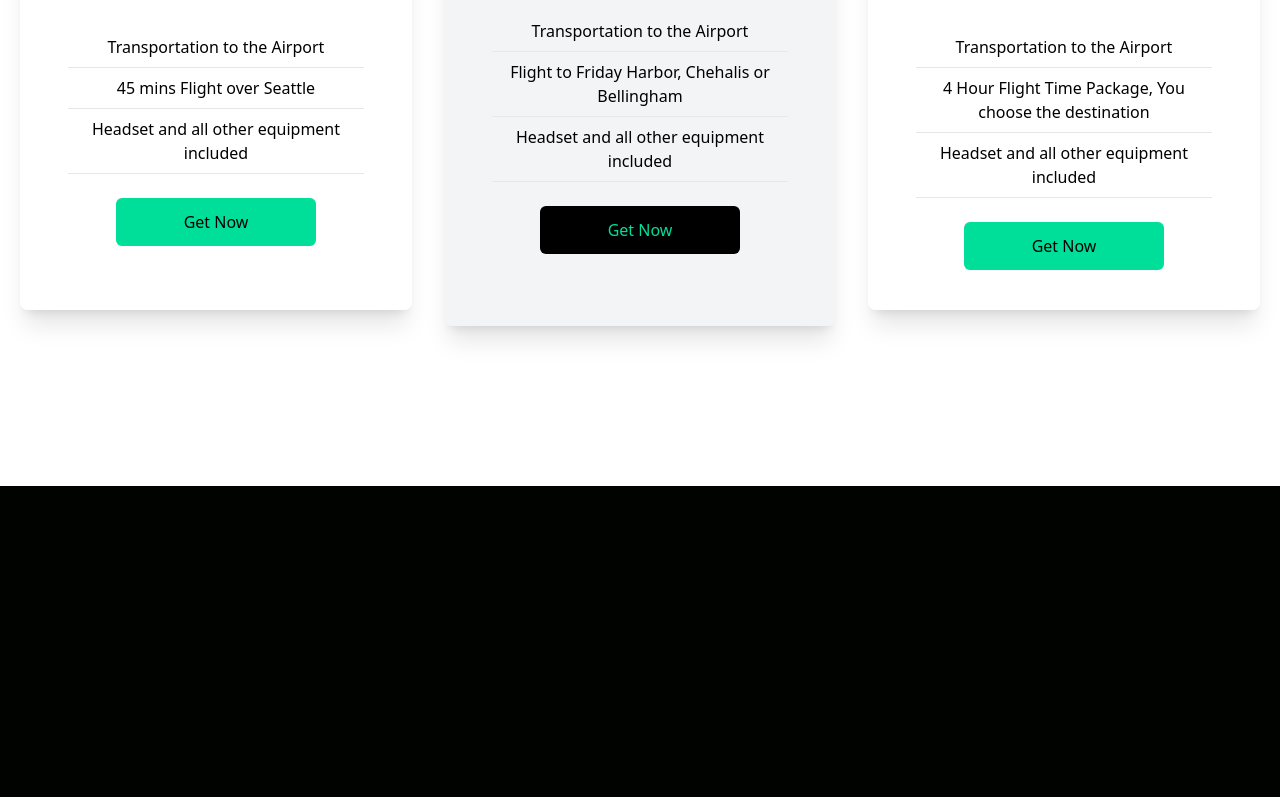
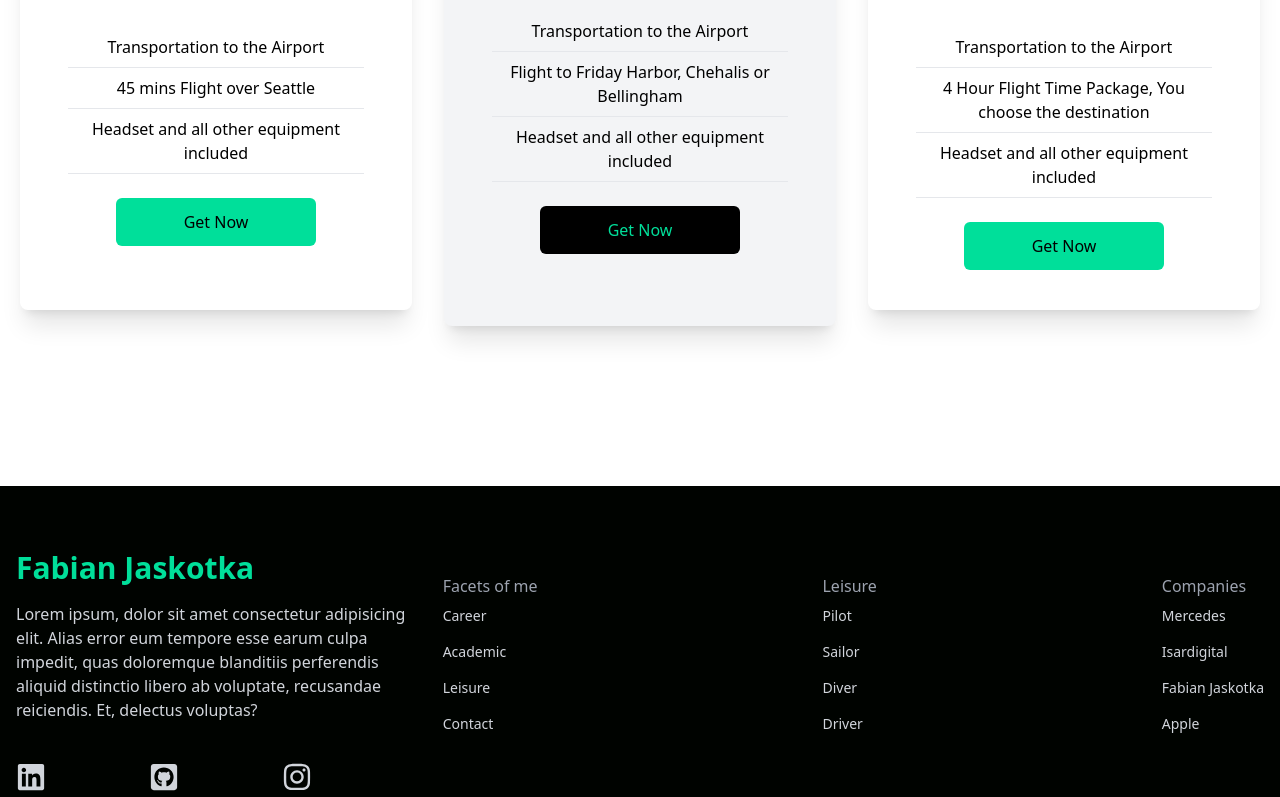
Before and after one commit to fjaskotka/Fabi_Personal, a React (Create React App) app in the folder fabis-website/: page / in a window 1280 px wide. Shown: the part 2000-2797 px from the top of the page. Before the commit the page ends 2486 px from the top, so only its background shows below. Built offline with nearby package versions, Linux system fonts and the light colour scheme.

Commit message:
Initial website completed with footer added

```diff
--- a/fabis-website/src/App.js
+++ b/fabis-website/src/App.js
@@ -3,7 +3,8 @@ import Navbar from './components/Navbar'
 import Hero from './components/Hero'
 import Analytics from './components/Analytics'
 import Newsletter from './components/Newsletter'
-import Cards from './components/Cards';
+import Cards from './components/Cards'
+import Footer from './components/Footer'
 
 function App() {
   return (
@@ -13,6 +14,7 @@ function App() {
       <Analytics/>
       <Newsletter/>
       <Cards/>
+      <Footer/>
     </div>
 
   );
--- /dev/null
+++ b/fabis-website/src/components/Footer.jsx
@@ -0,0 +1,53 @@
+import React from 'react'
+import {
+    FaLinkedin,
+    FaGithubSquare,
+    FaInstagram} from 'react-icons/fa'
+
+const Footer = () => {
+  return (
+    <div className='wax-w-[1240px] mx-auto py-16 px-4 grid lg:grid-cols-3 gap-8 text-gray-300'>
+        <div>
+            <h1 className='w-full text-3xl font-bold text-[#00df9a]'>Fabian Jaskotka</h1>
+            <p className='py-4'> Lorem ipsum, dolor sit amet consectetur adipisicing elit. Alias error eum tempore esse earum culpa impedit, quas doloremque blanditiis perferendis aliquid distinctio libero ab voluptate, recusandae reiciendis. Et, delectus voluptas?</p>
+            <div className='flex justify-between md:w-[75%] my-6'>
+                <FaLinkedin size={30}/>
+                <FaGithubSquare size={30}/>
+                <FaInstagram size={30}/>
+            </div>
+        </div>
+        <div className='lg: col-span-2 flex justify-between mt-6'>
+            <div>
+                <h6 className='font-medium text-gray-400'>Facets of me</h6>
+                <ul>
+                    <li className='py-2 text-sm'>Career</li>
+                    <li className='py-2 text-sm'>Academic</li>
+                    <li className='py-2 text-sm'>Leisure</li>
+                    <li className='py-2 text-sm'>Contact</li>
+                </ul>
+            </div>
+            <div>
+                <h6 className='font-medium text-gray-400'>Leisure</h6>
+                <ul>
+                    <li className='py-2 text-sm'>Pilot</li>
+                    <li className='py-2 text-sm'>Sailor</li>
+                    <li className='py-2 text-sm'>Diver</li>
+                    <li className='py-2 text-sm'>Driver</li>
+                </ul>
+            </div>
+            <div>
+                <h6 className='font-medium text-gray-400'>Companies</h6>
+                <ul>
+                    <li className='py-2 text-sm'>Mercedes</li>
+                    <li className='py-2 text-sm'>Isardigital</li>
+                    <li className='py-2 text-sm'>Fabian Jaskotka</li>
+                    <li className='py-2 text-sm'>Apple</li>
+                </ul>
+            </div>
+
+        </div>
+    </div>
+  )
+}
+
+export default Footer
--- a/fabis-website/src/components/Hero.jsx
+++ b/fabis-website/src/components/Hero.jsx
@@ -6,12 +6,12 @@ const Hero = ()  => {
     return (
         <div className='text-white'>
             <div className='max-w-[800px] mt-[-96px] w-full h-screen mx-auto text-center flex flex-col justify-center'>
-                <p className='text-[#00df9a] font-bold p-2'>Currently building this new Website</p>
+                <p className='text-[#00df9a] font-bold py-2'>Currently building this new Website</p>
                 <h1 className='md:text-7xl sm:text-6xl text-4xl font-bold md:py-6'>Never Sit still.</h1>
                 <div className='flex justify-center items-center'>
                     <p className='md:text-5xl sm:text-4xl text-xl font-bold py-4'>I am a</p>
                     <ReactTyped
-                    className='md:text-5xl sm:text-4xl text-xl font-bold md:py-4 py-2'
+                    className='md:text-5xl sm:text-4xl text-xl font-bold md:pl-2 pl-2'
                         strings={[
                             'Pilot',
                             'Sailor',
--- a/fabis-website/src/components/Navbar.jsx
+++ b/fabis-website/src/components/Navbar.jsx
@@ -20,9 +20,9 @@ const Navbar = ()  => {
                 <li className='p-4'>Contact</li>
             </ul>
             <div onClick={handleNav} className='block md:hidden'>
-                {!nav ? <AiOutlineClose size={20}/> : <AiOutlineMenu size={20}/>}
+                {nav ? <AiOutlineClose size={20}/> : <AiOutlineMenu size={20}/>}
             </div>
-            <div className={!nav ? 'fixed left-0 top-0 w-[60%] h-full border-r border-r-gray-900 bg-[#000300] ease-in-out duration-500' : 'fixed left-[-100%]'}>
+            <div className={nav ? 'fixed left-0 top-0 w-[60%] h-full border-r border-r-gray-900 bg-[#000300] ease-in-out duration-500' : 'fixed left-[-100%]'}>
             <h1 className='w-full text-3xl font-bold text-[#00df9a] '>Fabian Jaskotka</h1>
                 <ul className='uppercase p-4'>
                     <li className='p-4 border-b border-gray-600'>Home</li>
```
